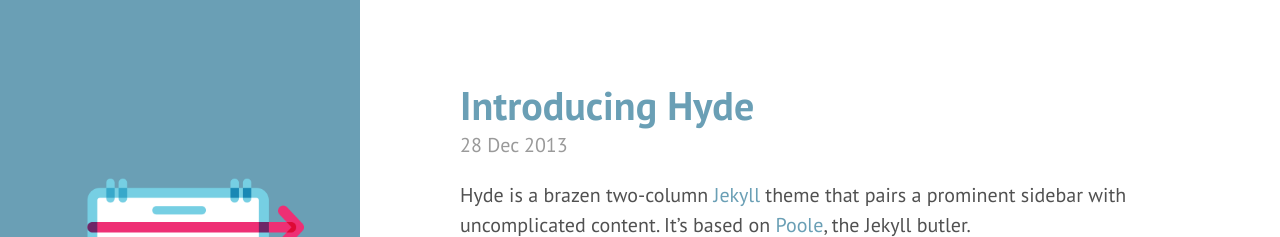
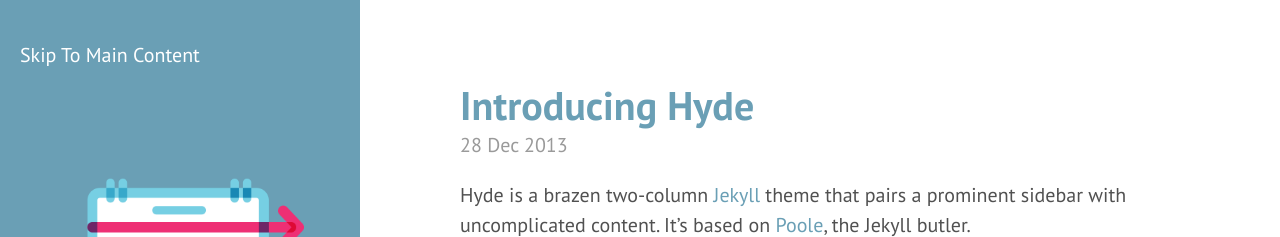
Before and after one commit to chiefkikio/AFutureDate, a Jekyll site: the page built from index.html, in a window 1280 px wide. Shown: the top 237 px of the page. Built offline with Jekyll 4.4.1, drawn with Linux system fonts in a browser that asks for light colours; Markdown is read by kramdown in place of the engine named in the settings; the list of posts is cut into pages by our own code.

Commit message:
Converting div into header tag for better land mark support

```diff
--- a/_includes/sidebar.html
+++ b/_includes/sidebar.html
@@ -1,7 +1,8 @@
-<div class="sidebar">
+<header class="sidebar">
+  <a href="#main" class="skip-to-content">Skip To Main Content</a>
   <div class="container sidebar-sticky">
     <div class="sidebar-about">
-      <img src="{{ site.baseurl }}public/afd_main_logo.png">
+      <img src="{{ site.baseurl }}public/afd_main_logo.png" alt="A Future Event Logo">
       <h1>
         <a href="{{ site.baseurl }}">
           {{ site.title }}
@@ -34,4 +35,4 @@
 
     <p>&copy; {{ site.time | date: '%Y' }}. All rights reserved.</p>
   </div>
-</div>
+</header>
```
